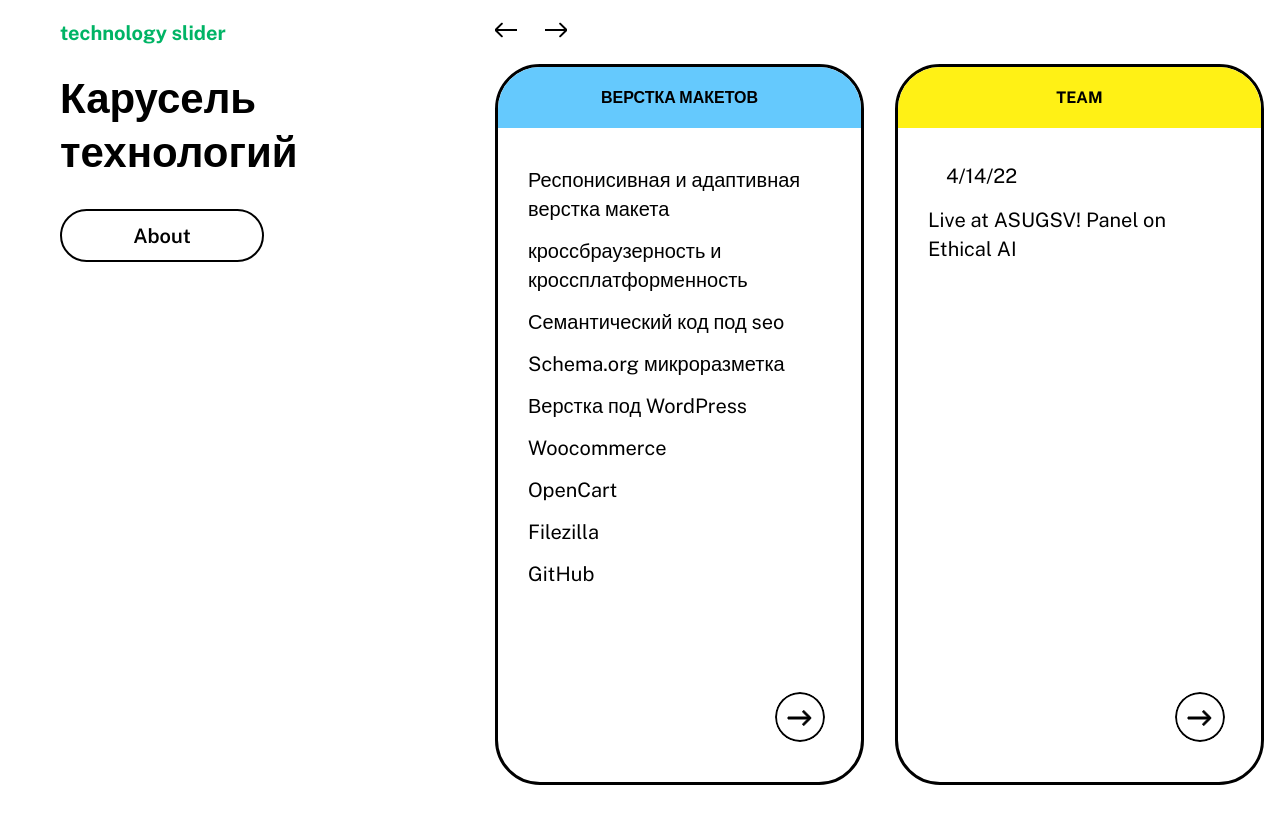
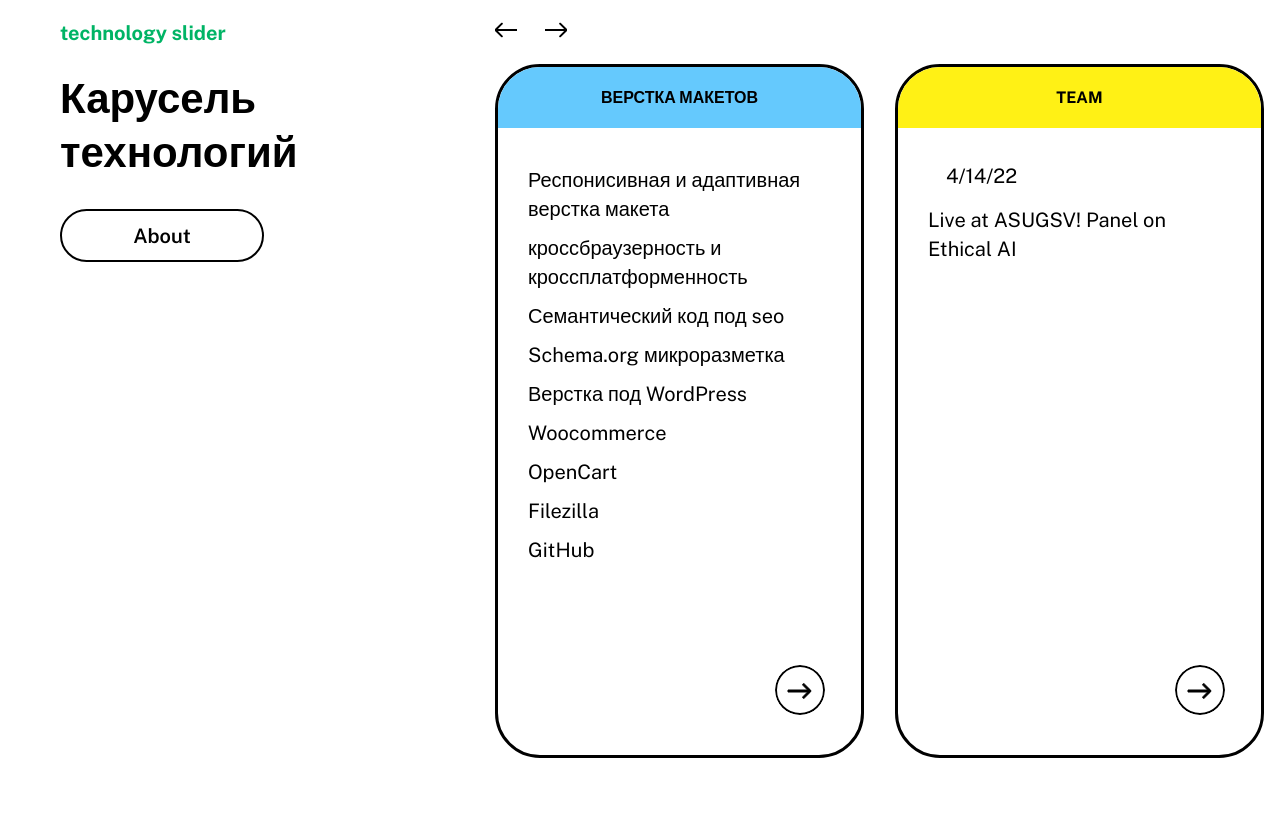
Before and after one commit to Konder1971/iTweb, a PHP site: page / in a window 1280 px wide. Shown: the part 1547-2376 px from the top of the page. After the commit the page ends 2305 px from the top, so only its background shows below. Run offline with PHP 8.4, Linux system fonts and the light colour scheme.

Commit message:
счям
счям

```diff
--- a/css/style.css
+++ b/css/style.css
@@ -982,7 +982,7 @@ body {
 	list-style: none;
 }
 .hn-text li {
-	margin-bottom: 13px;
+	margin-bottom: 10px;
 }
 .hn-link {
   display: flex;
```
